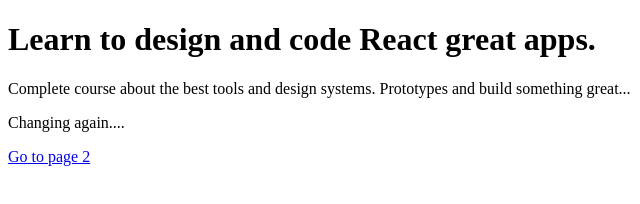
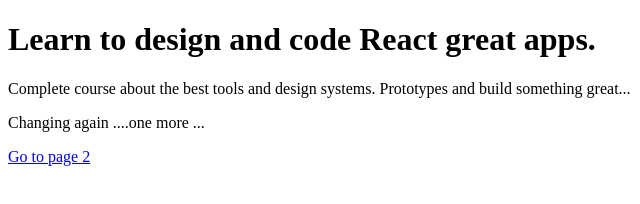
Before and after one commit to Andhar7/React-App, a Gatsby site: page / in a window 1280 px wide. Shown: the full height of the page, 0-640 px from the left. Built offline with nearby package versions, Linux system fonts and the light colour scheme; Gatsby itself is replaced by a stand-in of ours.

Commit message:
changing all

```diff
--- a/src/pages/index.js
+++ b/src/pages/index.js
@@ -6,7 +6,7 @@
     <h1>Learn to design and code React great apps.</h1>
     <p>Complete course about the best tools and design systems.
       Prototypes and build something great... </p>
-    <p>Changing again....</p>
+    <p>Changing again ....one more ...</p>
     <Link to="/page-2/">Go to page 2</Link>
   </div>
 )
```
